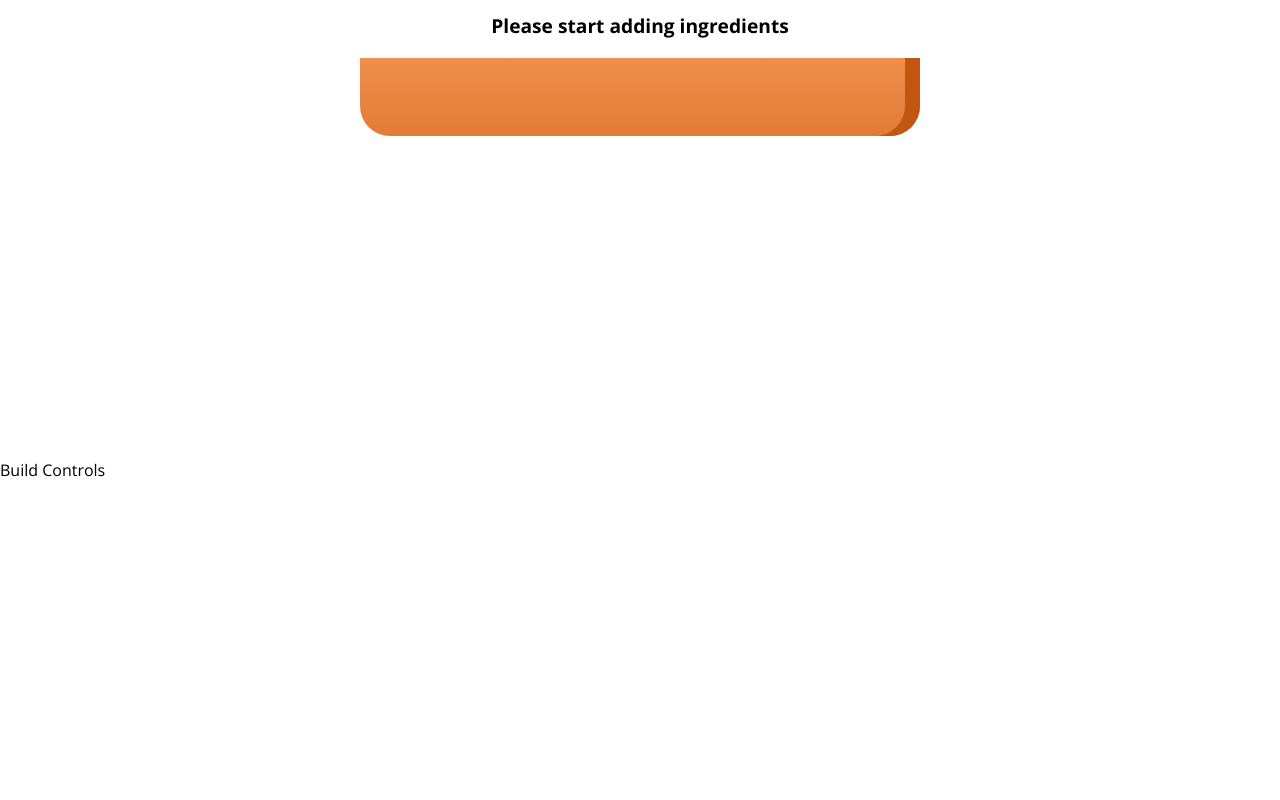
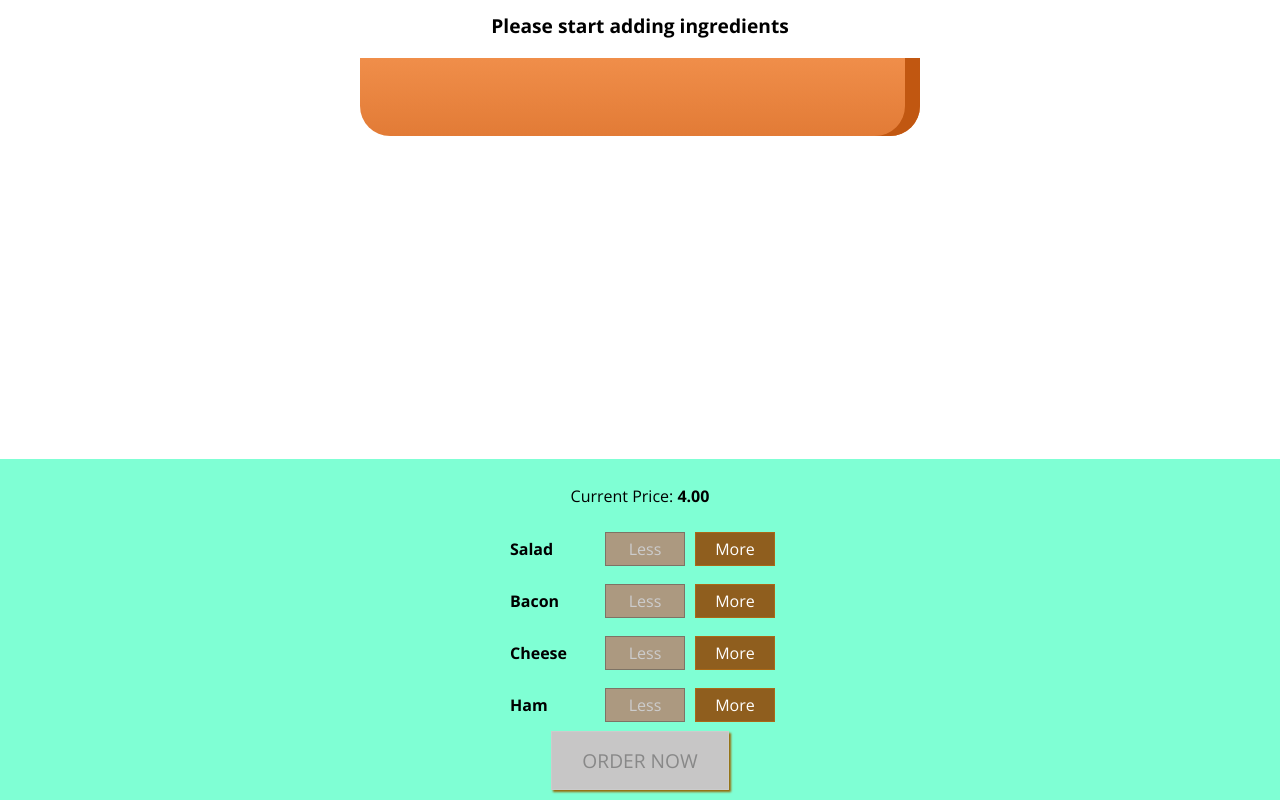
Before and after one commit to Karol-Perec/sandwich-app, a React (Create React App) app: page / in a window 1280 px wide. Shown: the part 179-979 px from the top of the page. Before the commit the page ends 800 px from the top, so only its background shows below. Built offline with nearby package versions, Linux system fonts and the light colour scheme.

Commit message:
Add ordering functionality

```diff
--- /dev/null
+++ b/src/components/Sandwich/BuildControls/BuildControl/BuildControl.js
@@ -0,0 +1,20 @@
+import React from 'react';
+
+import classes from './BuildControl.module.css';
+
+const buildControl = (props) => (
+  <div className={classes.BuildControl}>
+    <div className={classes.Label}>{props.label}</div>
+    <button
+      className={classes.Less}
+      onClick={props.removed}
+      disabled={props.disabled}>
+      Less
+    </button>
+    <button className={classes.More} onClick={props.added}>
+      More
+    </button>
+  </div>
+);
+
+export default buildControl;
--- /dev/null
+++ b/src/components/Sandwich/BuildControls/BuildControl/BuildControl.module.css
@@ -0,0 +1,56 @@
+.BuildControl {
+    display: flex;
+    justify-content: space-between;
+    align-items: center;
+    margin: 5px 0;
+}
+
+.BuildControl button {
+    display: block;
+    font: inherit;
+    padding: 5px;
+    margin: 0 5px;
+    width: 80px;
+    border: 1px solid #AA6817;
+    cursor: pointer;
+    outline: none;
+}
+
+.BuildControl button:disabled {
+    background-color: #AC9980;
+    border: 1px solid #7E7365;
+    color: #ccc;
+    cursor: default;
+}
+
+.BuildControl button:hover:disabled {
+    background-color: #AC9980;
+    color: #ccc;
+    cursor: not-allowed;
+}
+
+.Label {
+    padding: 10px;
+    font-weight: bold;
+    width: 80px;
+}
+
+.BuildControl .Less {
+    background-color: #D39952;
+    color: white;
+}
+
+.BuildControl .More {
+    background-color: #8F5E1E;
+    color: white;
+}
+
+.BuildControl .Less:hover, .BuildControl .Less:active {
+    background-color: #DAA972;
+    color: white;
+}
+
+.BuildControl .More:hover,.BuildControl .More:active {
+    background-color: #99703F;
+    color: white;
+}
--- /dev/null
+++ b/src/components/Sandwich/BuildControls/BuildControls.js
@@ -0,0 +1,36 @@
+import React from 'react';
+
+import classes from './BuildControls.module.css';
+import BuildControl from './BuildControl/BuildControl';
+
+const controls = [
+  { label: 'Salad', type: 'salad' },
+  { label: 'Bacon', type: 'bacon' },
+  { label: 'Cheese', type: 'cheese' },
+  { label: 'Ham', type: 'ham' },
+];
+
+const buildControls = (props) => (
+  <div className={classes.BuildControls}>
+    <p>
+      Current Price: <strong>{props.price.toFixed(2)}</strong>
+    </p>
+    {controls.map((control) => (
+      <BuildControl
+        key={control.label}
+        label={control.label}
+        added={() => props.ingredientAdded(control.type)}
+        removed={() => props.ingredientRemoved(control.type)}
+        disabled={props.disabled[control.type]}
+      />
+    ))}
+    <button
+      className={classes.OrderButton}
+      disabled={!props.purchaseable}
+      onClick={props.ordered}>
+      ORDER NOW
+    </button>
+  </div>
+);
+
+export default buildControls;
--- /dev/null
+++ b/src/components/Sandwich/BuildControls/BuildControls.module.css
@@ -0,0 +1,51 @@
+.BuildControls {
+  width: 100%;
+  background-color: aquamarine;
+  display: flex;
+  flex-flow: column;
+  align-items: center;
+  box-shadow: 0 2px 1px #ccc;
+  margin: auto;
+  padding: 10px 0;
+}
+
+.OrderButton {
+  background-color: #DAD735;
+  outline: none;
+  cursor: pointer;
+  border: 1px solid #966909;
+  color: #966909;
+  font-family: inherit;
+  font-size: 1.2em;
+  padding: 15px 30px;
+  box-shadow: 2px 2px 2px #966909;
+}
+
+.OrderButton:hover, .OrderButton:active {
+  background-color: #A0DB41;
+  border: 1px solid #966909;
+  color: #966909;
+}
+
+.OrderButton:disabled {
+  background-color: #C7C6C6;
+  cursor: not-allowed;
+  border: 1px solid #ccc;
+  color: #888888;
+}
+
+.OrderButton:not(:disabled) {
+  animation: enable 0.3s linear;
+}
+
+@keyframes enable {
+  0% {
+      transform: scale(1);
+  }
+  60% {
+      transform: scale(1.1);
+  }
+  100% {
+      transform: scale(1);
+  }
+}
--- /dev/null
+++ b/src/components/Sandwich/OrderSummary/OrderSummary.js
@@ -0,0 +1,32 @@
+import React from 'react';
+
+import Button from '../../UI/Button/Button';
+
+const orderSummary = (props) => {
+  const ingredientSummary = Object.keys(props.ingredients).map(
+    (ingredientKey) => {
+      return (
+        <li key={ingredientKey}>
+          <span style={{ textTransform: 'capitalize' }}>{ingredientKey}</span>:{' '}
+          {props.ingredients[ingredientKey]}
+        </li>
+      );
+    }
+  );
+  return (
+    <>
+      <h3>Your Order</h3>
+      <p>Your best personalized sandwich includes: </p>
+      <ul>{ingredientSummary}</ul>
+      <p>Proceed to Checkout?</p>
+      <Button buttonType="Danger" clicked={props.purchaseCancelled}>
+        CANCEL
+      </Button>
+      <Button buttonType="Success" clicked={props.purchaseContinued}>
+        CONTINUE
+      </Button>
+    </>
+  );
+};
+
+export default orderSummary;
--- /dev/null
+++ b/src/components/UI/Backdrop/Backdrop.js
@@ -0,0 +1,8 @@
+import React from 'react';
+
+import classes from './Backdrop.module.css';
+
+const Backdrop = (props) =>
+  props.show ? <div className={classes.Backdrop} onClick={props.clicked}></div> : null;
+
+export default Backdrop;
--- /dev/null
+++ b/src/components/UI/Backdrop/Backdrop.module.css
@@ -0,0 +1,9 @@
+.Backdrop {
+  width: 100%;
+  height: 100%;
+  position: fixed;
+  z-index: 100;
+  left: 0;
+  top: 0;
+  background-color: rgba(0, 0, 0, 0.5);
+}
--- /dev/null
+++ b/src/components/UI/Button/Button.js
@@ -0,0 +1,12 @@
+import React from 'react';
+import classes from './Button.module.css';
+
+const button = (props) => (
+  <button
+    className={[classes.Button, classes[props.buttonType]].join(' ')}
+    onClick={props.clicked}>
+    {props.children}
+  </button>
+);
+
+export default button;
--- /dev/null
+++ b/src/components/UI/Button/Button.module.css
@@ -0,0 +1,24 @@
+.Button {
+  background-color: transparent;
+  border: none;
+  color: white;
+  outline: none;
+  cursor: pointer;
+  font: inherit;
+  padding: 10px;
+  margin: 10px;
+  font-weight: bold;
+}
+
+.Button:first-of-type {
+  margin-left: 0;
+  padding-left: 0;
+}
+
+.Success {
+  color: #5c9210;
+}
+
+.Danger {
+  color: #944317;
+}
--- /dev/null
+++ b/src/components/UI/Modal/Modal.js
@@ -0,0 +1,19 @@
+import React from 'react';
+import classes from './Modal.module.css';
+import Backdrop from '../Backdrop/Backdrop';
+
+const modal = (props) => (
+  <>
+    <Backdrop show={props.show} clicked={props.modalClosed} />
+    <div
+      className={classes.Modal}
+      style={{
+        transform: props.show ? 'translateY(0)' : 'translateY(-100vh)',
+        opacity: props.show ? '1' : '0',
+      }}>
+      {props.children}
+    </div>
+  </>
+);
+
+export default modal;
--- /dev/null
+++ b/src/components/UI/Modal/Modal.module.css
@@ -0,0 +1,20 @@
+.Modal {
+  position: fixed;
+  z-index: 500;
+  background-color: white;
+  width: 70%;
+  border: 1px solid #ccc;
+  box-shadow: 1px 1px 1px black;
+  padding: 16px;
+  left: 15%;
+  top: 30%;
+  box-sizing: border-box;
+  transition: all 0.3s ease-out;
+}
+
+@media (min-width: 600px) {
+  .Modal {
+    width: 500px;
+    left: calc(50% - 250px);
+  }
+}
--- a/src/containters/SandwichBuilder/SandwichBuilder.js
+++ b/src/containters/SandwichBuilder/SandwichBuilder.js
@@ -1,6 +1,16 @@
 import React, { Component } from 'react';
 
-import Sandwich from './../../components/Sandwich/Sandwich';
+import Sandwich from '../../components/Sandwich/Sandwich';
+import BuildControls from '../../components/Sandwich/BuildControls/BuildControls';
+import Modal from '../../components/UI/Modal/Modal';
+import OrderSummary from '../../components/Sandwich/OrderSummary/OrderSummary';
+
+const INGREDIENT_PRICES = {
+  salad: 0.5,
+  cheese: 0.4,
+  ham: 1.3,
+  bacon: 0.7,
+};
 
 class SandwichBuilder extends Component {
   state = {
@@ -10,13 +20,80 @@
       cheese: 0,
       ham: 0,
     },
+    totalPrice: 4,
+    purchaseable: false,
+    purchasing: false,
+  };
+
+  updatePurchaseState(ingredients) {
+    const ingredientsSum = Object.values(ingredients).reduce(
+      (sum, el) => sum + el,
+      0
+    );
+    this.setState({ purchaseable: ingredientsSum > 0 });
+  }
+
+  addIngredient = (type) => {
+    const updatedIgredients = {
+      ...this.state.ingredients,
+    };
+    updatedIgredients[type] = this.state.ingredients[type] + 1;
+    const newPrice = this.state.totalPrice + INGREDIENT_PRICES[type];
+    this.setState({ ingredients: updatedIgredients, totalPrice: newPrice });
+    this.updatePurchaseState(updatedIgredients);
+  };
+
+  removeIngredient = (type) => {
+    const updatedIgredients = {
+      ...this.state.ingredients,
+    };
+    const oldCount = this.state.ingredients[type];
+    if (oldCount <= 0) {
+      return;
+    }
+    updatedIgredients[type] = oldCount - 1;
+    const newPrice = this.state.totalPrice - INGREDIENT_PRICES[type];
+    this.setState({ ingredients: updatedIgredients, totalPrice: newPrice });
+    this.updatePurchaseState(updatedIgredients);
+  };
+
+  purchase = () => {
+    this.setState({ purchasing: true });
+  };
+
+  purchaseCancel = () => {
+    this.setState({ purchasing: false });
+  };
+
+  purchaseContinue = () => {
+    alert('Purchased');
   };
 
   render() {
+    const disabledInfo = {
+      ...this.state.ingredients,
+    };
+    for (let key in disabledInfo) {
+      disabledInfo[key] = disabledInfo[key] <= 0;
+    }
     return (
       <>
+        <Modal show={this.state.purchasing} modalClosed={this.purchaseCancel}>
+          <OrderSummary
+            ingredients={this.state.ingredients}
+            purchaseCancelled={this.purchaseCancel}
+            purchaseContinued={this.purchaseContinue}
+          />
+        </Modal>
         <Sandwich ingredients={this.state.ingredients} />
-        <div>Build Controls</div>
+        <BuildControls
+          ingredientAdded={this.addIngredient}
+          ingredientRemoved={this.removeIngredient}
+          disabled={disabledInfo}
+          price={this.state.totalPrice}
+          purchaseable={this.state.purchaseable}
+          ordered={this.purchase}
+        />
       </>
     );
   }
```
